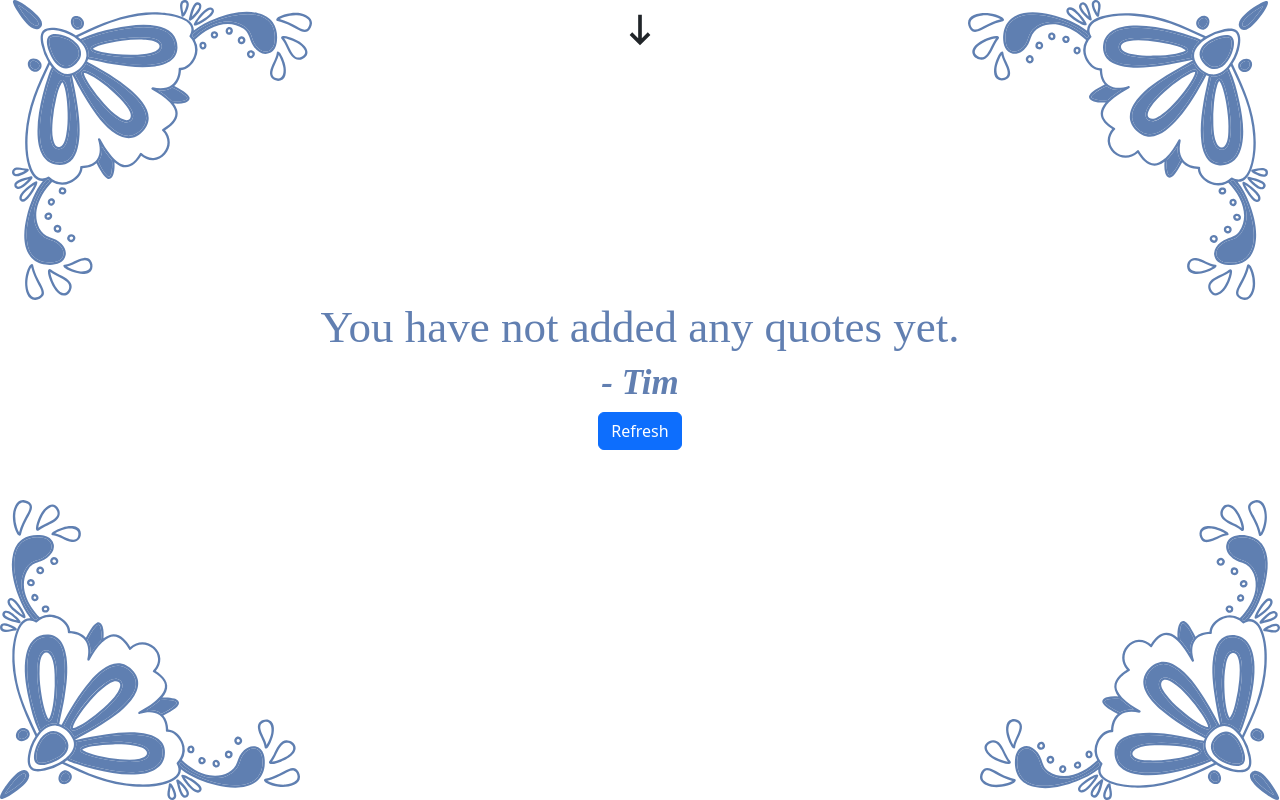
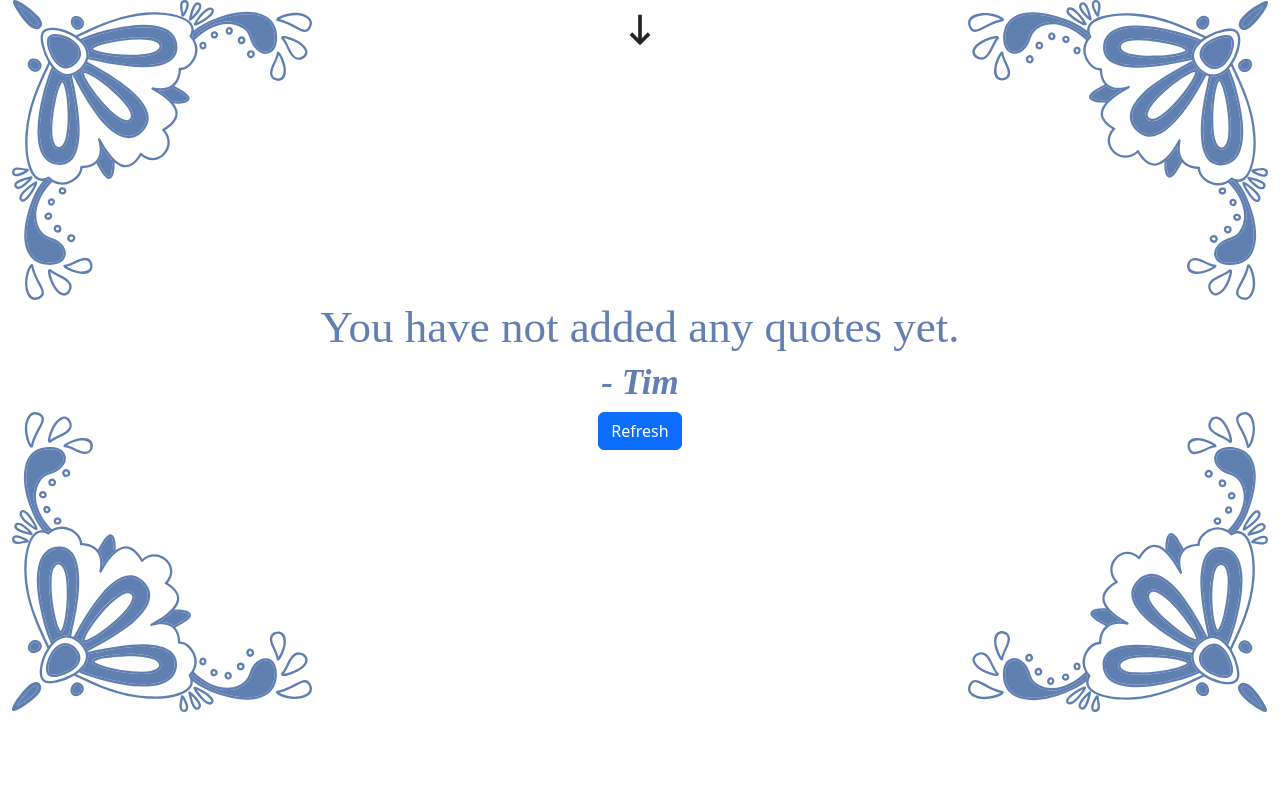
Before and after one commit to TimAngevare/quotes, a React (Create React App) app: page /#/ in a window 1280 px wide. Built offline with nearby package versions, Linux system fonts and the light colour scheme; no server answers; the database is empty; sample sign-in values are in the browser's storage.

Commit message:
Added export screenshot functionality

```diff
--- a/package.json
+++ b/package.json
@@ -11,6 +11,7 @@
     "csv": "^6.2.5",
     "csv-parse": "^5.3.3",
     "firebase": "^9.14.0",
+    "html2canvas": "^1.4.1",
     "loader-utils": "^3.2.1",
     "react": "^18.2.0",
     "react-bootstrap": "^2.6.0",
--- a/src/Components/App.js
+++ b/src/Components/App.js
@@ -29,6 +29,7 @@ const App = () => {
   const [showAdd, setShowAdd] = useState(false);
   const [showImportCSV, setShowImportCSV] = useState(false);
   const [searchParams, setSearchParams] = useSearchParams();
+  const [screenShot, setScreenShot] = useState(false);
   const [barz, setBarz] = useState([{
     id: undefined,
     data: {"quote": "You have not added any quotes yet.", "author": "Tim"}
@@ -50,6 +51,9 @@ const App = () => {
 
   const handleDataBase = e => setDataBase(dataChoice[e.target.value]);
 
+  const handleScreenShot = (boolean) => {
+    setScreenShot(boolean);
+  }
   const handleShowEdit = () => {
     setShowEdit(!showEdit);
   }
@@ -129,15 +133,15 @@ const App = () => {
       <div id='wrapper'>
         <CsvReadWrite showImportCSV={showImportCSV} handleImportCSV={handleImportCSV} user={user}/>
       </div>
-      <Container fluid>
+      <Container fluid id="capture">
         <UseScreenOrientation/>
-        <Row>
+        <Row className="flex-grow-1">
           <Col xs={2} lg={"auto"}>
             <Corner rotation="0"/>
           </Col>
           <Col className='text-center'>
-            {searchParams.get("user") === null &&
-                <Topnav setDataBase={handleDataBase} showEdit={handleShowEdit}/>
+            {searchParams.get("user") === null && !screenShot &&
+                <Topnav setDataBase={handleDataBase} showEdit={handleShowEdit} handleScreenShot={handleScreenShot}/>
             }
           </Col>
           <Col xs={2} lg={"auto"}>
@@ -145,19 +149,19 @@ const App = () => {
           </Col>
         </Row>
 
-        <Row>
+        <Row className="flex-grow-1">
           <QuoteContainer dataBase={dataBase} quote={barz[ranInt].data}/>
         </Row>
 
-        <Row>
-          <Col xs={2} lg={"auto"} style={{padding: 0, position: "fixed", bottom: 0}} className="bottom">
+        <Row className="flex-grow-1">
+          <Col xs={2} lg={"auto"} className="bottom">
             <Corner rotation="270"/>
           </Col>
           <Col className='text-center'>
-            <Button onClick={genRanInt}>Refresh</Button>
+            {!screenShot &&
+                <Button onClick={genRanInt}>Refresh</Button>}
           </Col>
-          <Col xs={2} lg={"auto"}
-               style={{padding: 0, right: 0, position: "fixed", bottom: 0, blockSize: "fit-content"}}>
+          <Col xs={2} lg={"auto"}>
             <Corner rotation="180"/>
           </Col>
         </Row>
--- a/src/Components/Corner.js
+++ b/src/Components/Corner.js
@@ -4,13 +4,15 @@ import {ReactComponent as CornerImg} from '../img/corner.svg';
 export default function Corner(props) {
 
   const style = {
-    transform: "rotate(" + props.rotation + "deg)",
+    // transform: "rotate(" + props.rotation + "deg)",
     width: "100%",
     height: "auto",
   };
 
   return (
-    <CornerImg style={style} />
+      <div style={{transform: "rotate(" + props.rotation + "deg)"}}>
+          <CornerImg style={style}/>
+      </div>
   );
 
 }
--- a/src/Components/FullScreen.js
+++ b/src/Components/FullScreen.js
@@ -28,8 +28,8 @@ export default function FullScreen() {
     }
 
     document.addEventListener("keydown", (event) => {
-        event.preventDefault();
         if (event.ctrlKey && event.key.toLowerCase() === "f") {
+            event.preventDefault();
             (fullscreen) ? closeFullscreen() : openFullscreen();
         }
     });
--- /dev/null
+++ b/src/Components/ScreenShot.js
@@ -0,0 +1,31 @@
+import html2canvas from 'html2canvas';
+import {Nav} from "react-bootstrap";
+import {screen} from "@testing-library/react";
+
+export default function ScreenShot(props) {
+
+    const handleScreenShot = (bool) => {
+        ;
+        props.handleScreenShot(bool);
+    }
+
+
+    const takeScreenShot = async () => {
+        await handleScreenShot(true);
+        const body = document.querySelector("#capture")
+        html2canvas(body, {
+            windowWidth: body.scrollWidth,
+            windowHeight: screen.availHeight
+        }).then(canvas => {
+            const a = document.createElement("a");
+            a.href = canvas.toDataURL();
+            a.download = "screenshot.jpg";
+            a.click();
+        })
+        await handleScreenShot(false);
+    }
+
+    return (
+        <Nav.Link onClick={takeScreenShot}><h4>Export</h4></Nav.Link>
+    );
+}
--- a/src/Components/Topnav.js
+++ b/src/Components/Topnav.js
@@ -4,9 +4,10 @@ import '../navbar.css';
 import {signOut} from "firebase/auth";
 import {auth} from '../Firebase'
 import {useNavigate} from 'react-router-dom';
+import ScreenShot from "./ScreenShot";
 
 
-function OffCanvasExample({ name, shown, showEdit, ...props }) {
+function OffCanvasExample({name, shown, showEdit, handleScreenShot, ...props}) {
   const history = useNavigate();
 
   const [show, setShow] = useState(false);
@@ -77,20 +78,13 @@ function OffCanvasExample({ name, shown, showEdit, ...props }) {
           <Navbar variant="light" style={{width: "100%"}}>
             <Navbar.Brand className='d-flex justify-content-center' onClick={handleSignOut}>
               <h2>Quotes</h2>
-              {/*<img alt={"logo"} src={logo} style={{*/}
-              {/*  width: "25%",*/}
-              {/*  height: "auto",*/}
-              {/*  display: "block",*/}
-              {/*  marginLeft: "auto",*/}
-              {/*  marginRight: "auto",*/}
-              {/*  paddingBottom: 10*/}
-              {/*}}/>*/}
             </Navbar.Brand>
             <Navbar.Toggle/>
             <Nav className="me-auto">
               <Nav.Link onClick={handleShowEdit}><h4>Edit Quotes</h4></Nav.Link>
               <Nav.Link onClick={share}><h4>Share!</h4></Nav.Link>
               <Nav.Link onClick={changeBarz}><h4>Barz</h4></Nav.Link>
+              <ScreenShot handleScreenShot={handleScreenShot}/>
             </Nav>
           </Navbar>
         </Offcanvas.Body>
@@ -103,7 +97,8 @@ export default function Topnav(props) {
   return (
     <>
       {['top'].map((placement, idx) => (
-        <OffCanvasExample showEdit={props.showEdit} key={idx} placement={placement} name={placement} />
+          <OffCanvasExample handleScreenShot={props.handleScreenShot} showEdit={props.showEdit} key={idx}
+                            placement={placement} name={placement}/>
       ))}
     </>
   );
```
Also changed, not shown: 1 other file (tests, documents, lock files or other folders).
